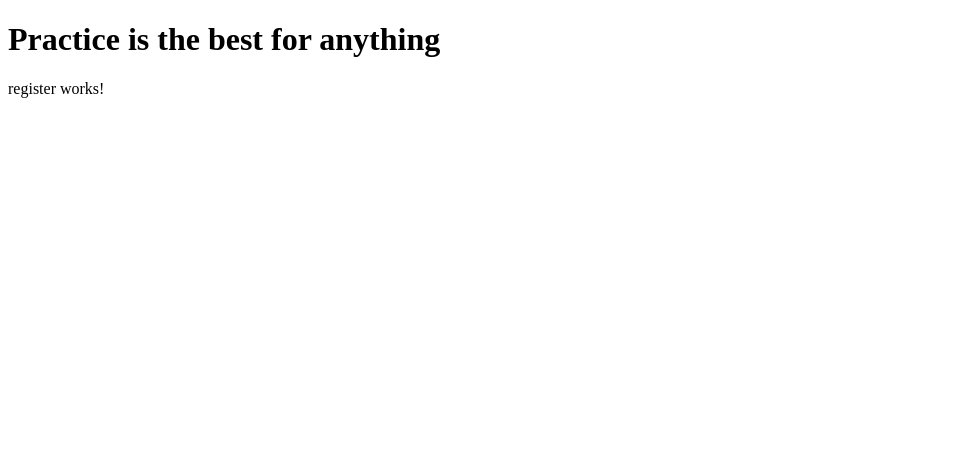
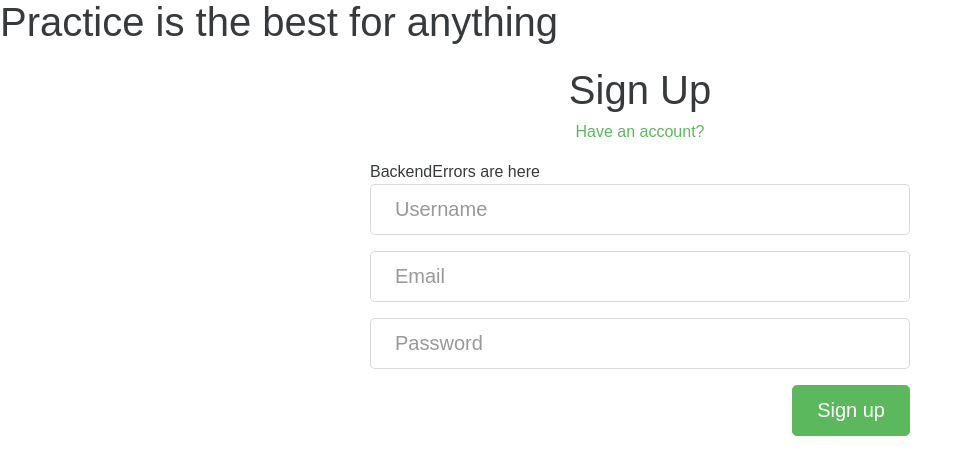
Before and after one commit to rbasehewa/NGRX-Store-Angular-Sample-Project, an Angular app: page /register in a window 1280 px wide. Shown: the top 474 px of the page, without its empty margins (0-970 px from the left). Built offline with nearby package versions, Linux system fonts and the light colour scheme; a web font is replaced by a local one.

Commit message:
adding layout into register

```diff
--- a/src/app/auth/auth.module.ts
+++ b/src/app/auth/auth.module.ts
@@ -1,5 +1,6 @@
 import { CommonModule } from "@angular/common";
 import { NgModule } from "@angular/core";
+import { ReactiveFormsModule } from "@angular/forms";
 import { RouterModule } from "@angular/router";
 import { RegisterComponent } from "./components/register/register.component";
 
@@ -12,7 +13,7 @@ const routes = [
 ]
 
 @NgModule({
-    imports: [CommonModule, RouterModule.forChild(routes)],
+    imports: [CommonModule, RouterModule.forChild(routes), ReactiveFormsModule],
     declarations:[RegisterComponent]
 })
 export class AuthModule{}
--- a/src/app/auth/components/register/register.component.html
+++ b/src/app/auth/components/register/register.component.html
@@ -1 +1,43 @@
-<p>register works!</p>
+<div class="auth-page">
+    <div class="container page">
+        <div class="row">
+            <div class="col-md-6 offset-md-3 col-xs-12">
+                <h1 class="text-xs-center">Sign Up</h1>
+                <p class="text-xs-center">
+                    <a [routerLink]="['/login']">Have an account?</a>
+                </p>
+                BackendErrors are here
+
+                <form [formGroup]="form" (ngSubmit)="onSubmit()">
+                    <fieldset>
+                        <fieldset class="form-group">
+                            <input
+                            type="text"
+                            class="form-control form-control-lg"
+                            placeholder="Username"
+                            formControlerName="username"
+                            >
+                        </fieldset>
+                        <fieldset class="form-group">
+                            <input
+                            type="text"
+                            class="form-control form-control-lg"
+                            placeholder="Email"
+                            formControlerName="email"
+                            >
+                        </fieldset>
+                        <fieldset class="form-group">
+                            <input
+                            type="password"
+                            class="form-control form-control-lg"
+                            placeholder="Password"
+                            formControlerName="password"
+                            >
+                        </fieldset>
+                        <button class="btn btn-lg btn-primary pull-xs-right" type="submit">Sign up</button>
+                    </fieldset>
+                </form>
+            </div>
+        </div>
+    </div>
+</div>
--- a/src/app/auth/components/register/register.component.ts
+++ b/src/app/auth/components/register/register.component.ts
@@ -1,4 +1,5 @@
 import { Component, OnInit } from '@angular/core';
+import { FormBuilder, FormGroup, Validators } from '@angular/forms';
 
 @Component({
   selector: 'app-register',
@@ -7,9 +8,27 @@ import { Component, OnInit } from '@angular/core';
 })
 export class RegisterComponent implements OnInit {
 
-  constructor() { }
+  form: FormGroup
+
+  constructor(private fb: FormBuilder) { }
 
   ngOnInit(): void {
+
+    this.initializeForm()
+  }
+
+  initializeForm(): void{
+    console.log('initializeForm')
+    this.form = this.fb.group({
+      username:['',Validators.required],
+      email:['',Validators.required],
+      password:['',Validators.required]
+    })
+  }
+
+  onSubmit(): void{
+    //value will give value of the form back
+    console.log('submit',this.form.value, this.form.valid)
   }
 
 }
--- a/src/index.html
+++ b/src/index.html
@@ -6,6 +6,9 @@
   <base href="/">
   <meta name="viewport" content="width=device-width, initial-scale=1">
   <link rel="icon" type="image/x-icon" href="favicon.ico">
+  <link rel="stylesheet" href="assets/css/ProductionErrors.css" type="text/css"/>
+  <link rel="stylesheet" href="assets/css/IonicFramework.css" type="text/css"/>
+  <link rel="stylesheet" href="assets/css/GoogleAPI.css" type="text/css"/>
 </head>
 <body>
   <app-root></app-root>
```
